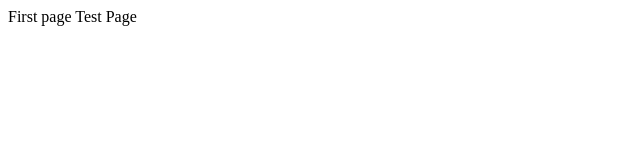
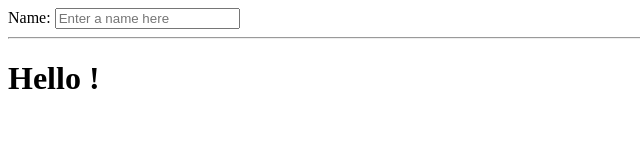
Before and after one commit to smritisirius/smritisirius.github.io, a plain HTML site: page index.html in a window 1280 px wide. Shown: the whole page, without its empty margins (0-640 px from the left). Drawn offline with nearby package versions, Linux system fonts and the light colour scheme.

Commit message:
Update index.html

```diff
--- a/index.html
+++ b/index.html
@@ -1,4 +1,18 @@
-<html>
-  <head>First page </head>
-  <body>Test Page </body>
+<!doctype html>
+<html ng-app>
+
+   <head>
+      <script src = "https://ajax.googleapis.com/ajax/libs/angularjs/1.3.3/angular.min.js"></script>
+   </head>
+
+   <body>
+      <div>
+         <label>Name:</label>
+         <input type = "text" ng-model = "yourName" placeholder = "Enter a name here">
+         <hr />
+
+         <h1>Hello {{yourName}}!</h1>
+      </div>
+
+   </body>
 </html>
```
